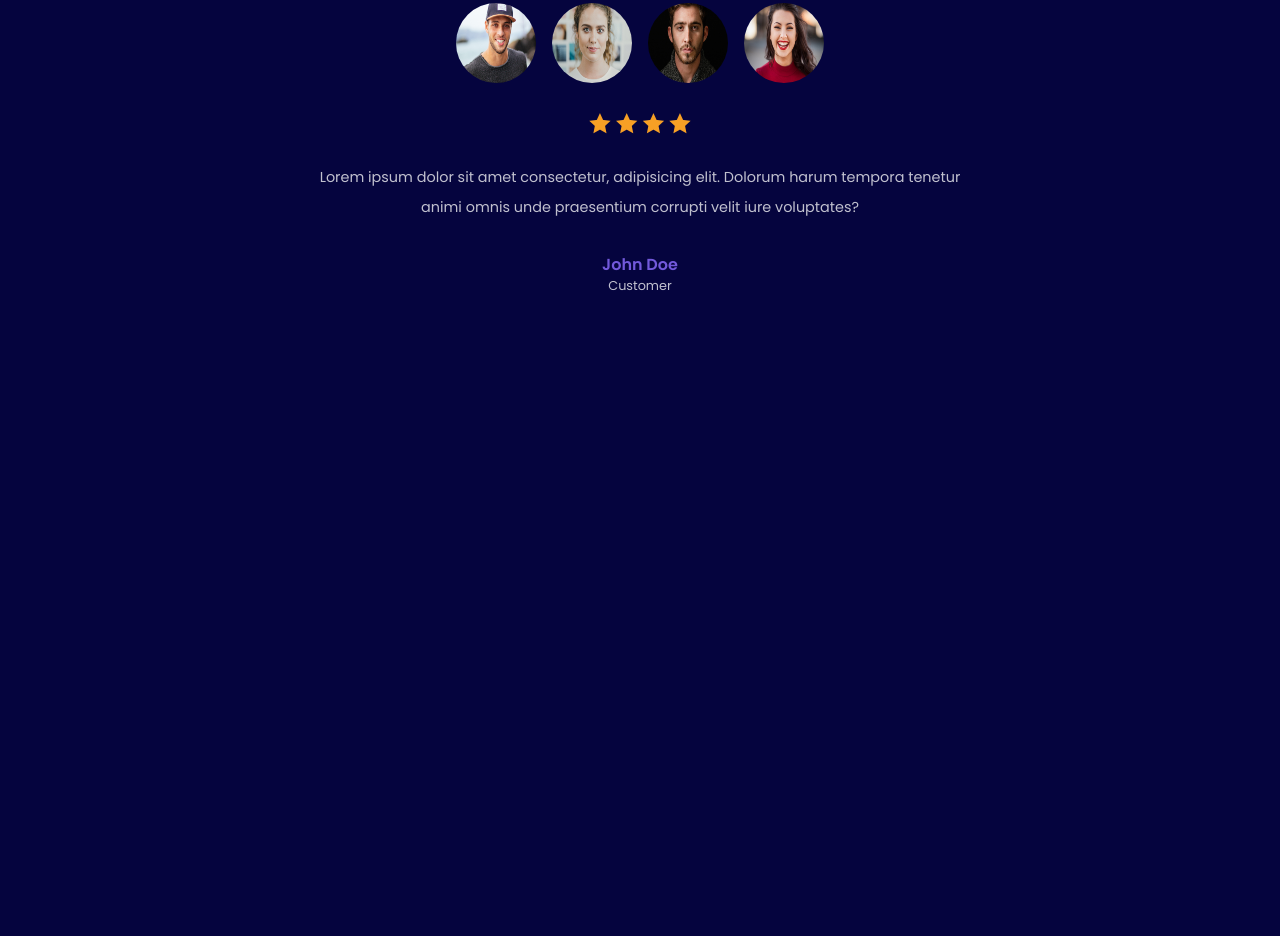
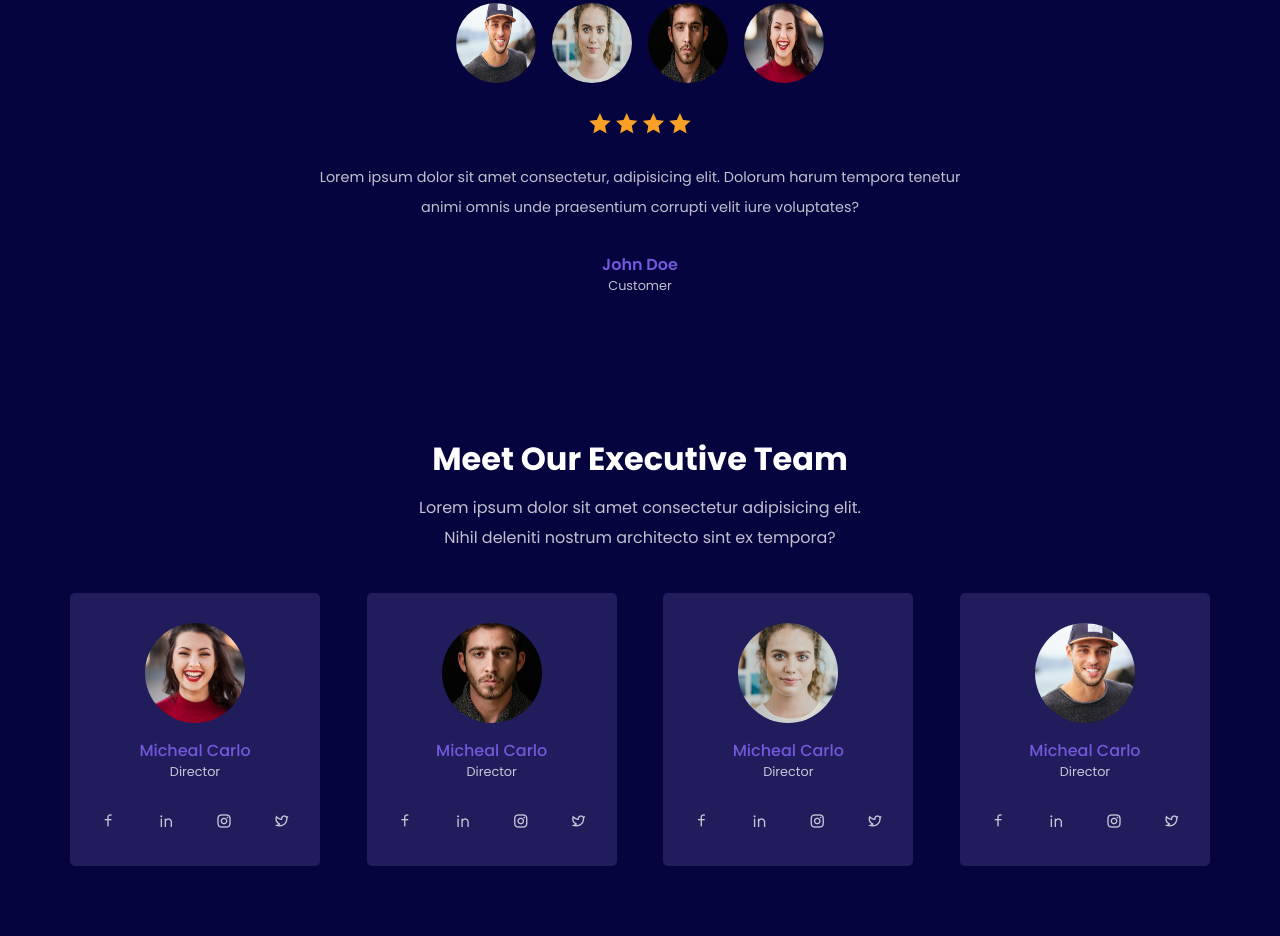
Before and after one commit to AnikKantiSikder/Agency-website, a plain HTML site: page index.html in a window 1280 px wide. Shown: the part 3753-4689 px from the top of the page. Before the commit the page ends 4118 px from the top, so only its background shows below. Drawn offline with nearby package versions, Linux system fonts and the light colour scheme.

Commit message:
Complete: customer review section and our executive section

```diff
--- a/index.html
+++ b/index.html
@@ -316,9 +316,100 @@
     </section>
     <!-- ========== customer review end ========== -->
 
-    <!-- ========== customer team section start ========== -->
+    <!-- ========== our team section start ========== -->
+    <section>
+      <div class="container">
+        <div class="our__team-wrapper">
 
-    <!-- ========== customer team section end ========== -->
+          <div class="our__team-top">
+            <h2>Meet Our Executive Team</h2>
+            <p>
+              Lorem ipsum dolor sit amet consectetur adipisicing
+              elit.<br> Nihil deleniti nostrum architecto sint
+              ex tempora?
+            </p>
+          </div>
+
+          <div class="team__list">
+
+            <div class="single__team">
+              <div class="single__team-img">
+                <img src="./images/ava-4.jpg" alt="">
+              </div>
+
+              <div class="single__team-content">
+                <h5>Micheal Carlo</h5>
+                <p>Director</p>
+
+                <div class="social__icon">
+                  <span><i class="ri-facebook-line"></i></span>
+                  <span><i class="ri-linkedin-line"></i></span>
+                  <span><i class="ri-instagram-line"></i></span>
+                  <span><i class="ri-twitter-line"></i></span>
+                </div>
+              </div>
+            </div>
+
+            <div class="single__team">
+              <div class="single__team-img">
+                <img src="./images/ava-3.jpg" alt="">
+              </div>
+
+              <div class="single__team-content">
+                <h5>Micheal Carlo</h5>
+                <p>Director</p>
+
+                <div class="social__icon">
+                  <span><i class="ri-facebook-line"></i></span>
+                  <span><i class="ri-linkedin-line"></i></span>
+                  <span><i class="ri-instagram-line"></i></span>
+                  <span><i class="ri-twitter-line"></i></span>
+                </div>
+              </div>
+            </div>
+
+            <div class="single__team">
+              <div class="single__team-img">
+                <img src="./images/ava-2.jpg" alt="">
+              </div>
+
+              <div class="single__team-content">
+                <h5>Micheal Carlo</h5>
+                <p>Director</p>
+
+                <div class="social__icon">
+                  <span><i class="ri-facebook-line"></i></span>
+                  <span><i class="ri-linkedin-line"></i></span>
+                  <span><i class="ri-instagram-line"></i></span>
+                  <span><i class="ri-twitter-line"></i></span>
+                </div>
+              </div>
+            </div>
+
+            <div class="single__team">
+              <div class="single__team-img">
+                <img src="./images/ava-1.jpg" alt="">
+              </div>
+
+              <div class="single__team-content">
+                <h5>Micheal Carlo</h5>
+                <p>Director</p>
+
+                <div class="social__icon">
+                  <span><i class="ri-facebook-line"></i></span>
+                  <span><i class="ri-linkedin-line"></i></span>
+                  <span><i class="ri-instagram-line"></i></span>
+                  <span><i class="ri-twitter-line"></i></span>
+                </div>
+              </div>
+            </div>
+
+          </div>
+
+        </div>
+      </div>
+    </section>
+    <!-- ========== our team section end ========== -->
 
     <!-- ========== footer start ========== -->
     <!-- ========== footer end ========== -->
--- a/style.css
+++ b/style.css
@@ -389,5 +389,73 @@ section {
 
 /* Customer review section style end */
 
-/* Customer team section style start */
-/* Customer team section style end */
+/* Our team section style start */
+.our__team-top {
+  text-align: center;
+}
+
+.our__team-top h2 {
+  font-size: var(--text-heading);
+  color: #fff;
+  margin-bottom: 10px;
+}
+
+.our__team-top p {
+  color: #fff;
+  opacity: 75%;
+  line-height: 30px;
+  margin-bottom: 40px;
+}
+
+.single__team-img {
+  width: 100px;
+  height: 100px;
+  margin: auto;
+  margin-bottom: 15px;
+}
+
+.single__team-img img {
+  width: 100%;
+  height: 100%;
+  object-fit: cover;
+  border-radius: 50%;
+}
+
+.single__team {
+  width: 250px;
+  padding: 30px;
+  background: var(--card-secondary-color);
+  text-align: center;
+  border-radius: 5px;
+}
+
+.social__icon {
+  margin-top: 30px;
+  display: flex;
+  align-items: center;
+  justify-content: space-between;
+}
+
+.social__icon span i {
+  color: #fff;
+  opacity: 75%;
+}
+
+.single__team-content h5 {
+  font-size: var(--text-small);
+  font-weight: 500;
+  color: var(--secondary-color);
+}
+
+.single__team-content p {
+  font-size: 0.8rem;
+  color: #fff;
+  opacity: 75%;
+}
+
+.team__list {
+  display: flex;
+  justify-content: space-between;
+  align-items: center;
+}
+/* Our team section style end */
```
Also changed, not shown: Demo/1-Header section.png (added), Demo/2-Why choose us section.png (added), Demo/3-What we offer section.png (added), Demo/4-SEO section.png (added), Demo/5-Counter section.png (added), Demo/6-About us section.png (added), Demo/7-Customer review section.png (added), Demo/8-Our executive team section.png (added).
